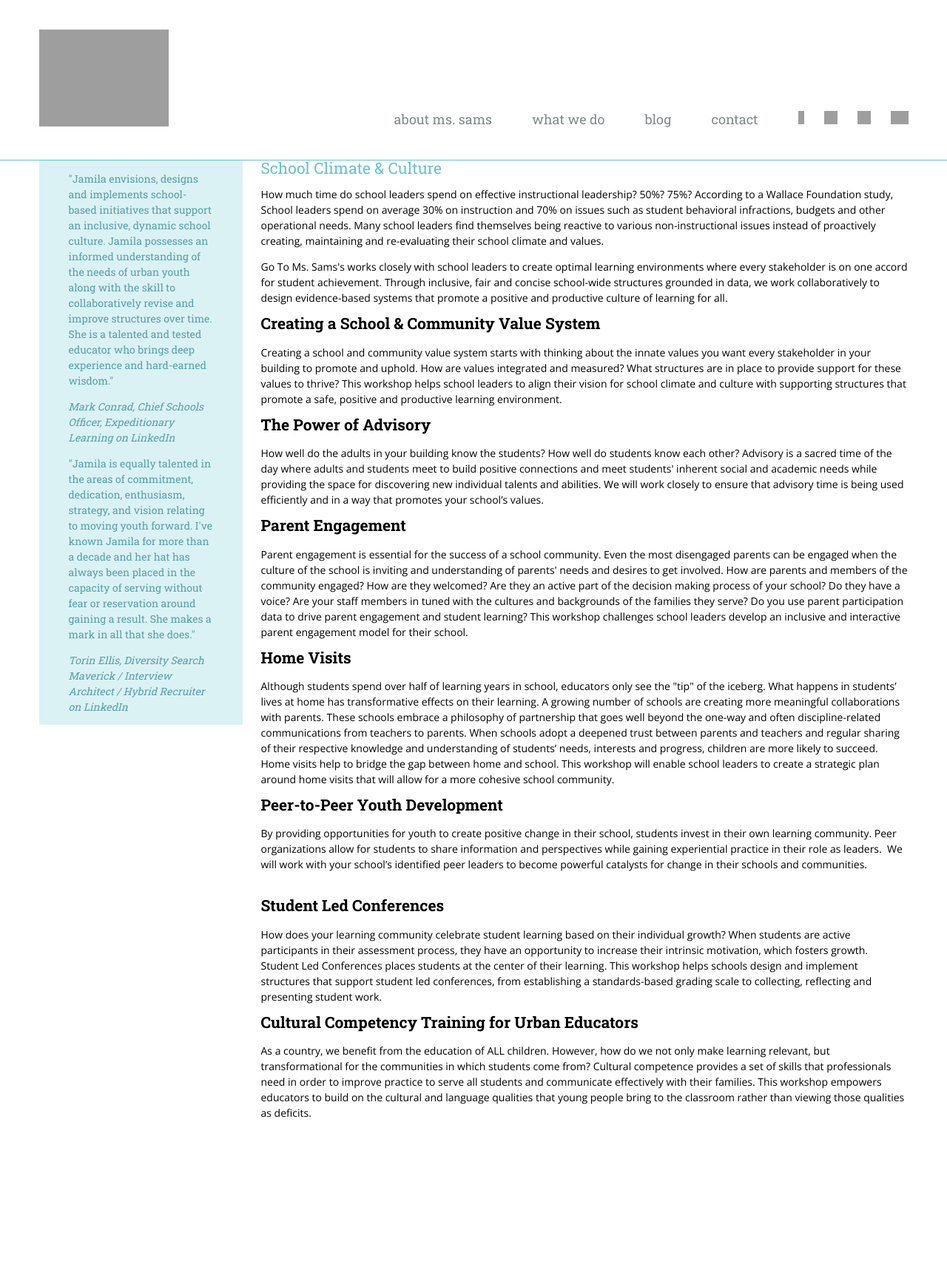
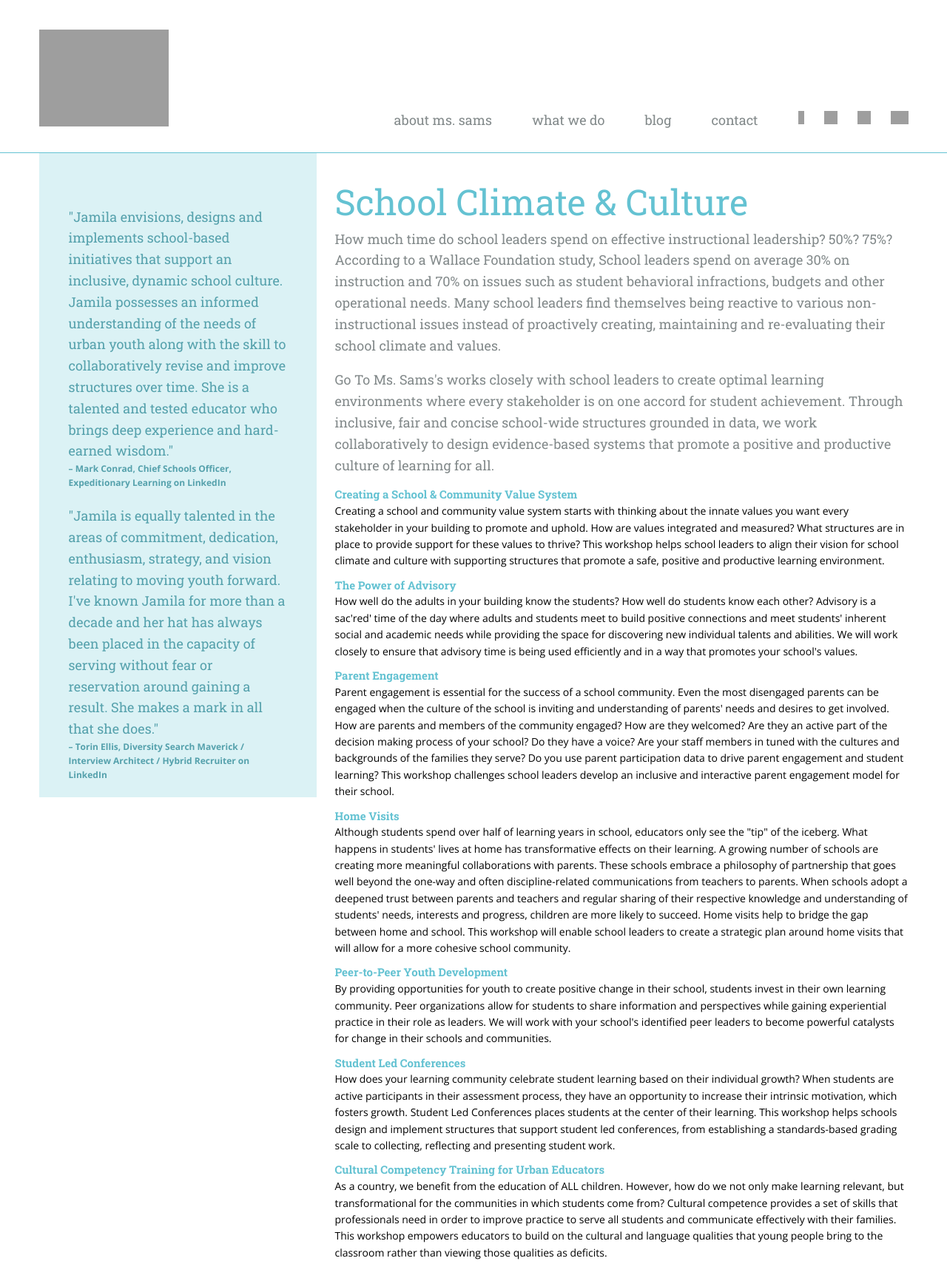
Before and after one commit to mikeriley131/gotomssams, a PHP site: page /interior.php in a window 1280 px wide. Shown: the whole page at 74% size. Before the commit the page ends 1511 px from the top, so only its background shows below. Run offline with PHP 8.4, Linux system fonts and the light colour scheme; grey boxes are pictures that could not be loaded.

Commit message:
Completed all interior styles but 100% height on sidebar

```diff
--- a/_assets/scss/partials/_elements.scss
+++ b/_assets/scss/partials/_elements.scss
@@ -5,7 +5,7 @@ body {
 	background-color: #fff;
 	font-family: $copy;
 	font-size: 14px;
-	line-height: 1.5;
+	line-height: 1.6;
 }
 h1, h2, h3, h4 {
 	font-family: $headings;
--- a/_assets/scss/partials/_interior.scss
+++ b/_assets/scss/partials/_interior.scss
@@ -3,7 +3,7 @@
 ============================================================================== */
 .interior {
 	header {
-		padding-bottom: 40px;
+		padding-bottom: 2em;
 		border-bottom: 1px solid $blue;
 	}
 	nav {
@@ -11,9 +11,44 @@
 	}
 	aside {
 		background-color: $light-blue;
+		font-family: $headings;
+		font-size: 18px;
 		color: $dark-blue;
+		padding-top: 3em;
+
+		p {
+			margin: 0;
+		}
+
+		cite {
+			font-family: $copy;
+			font-size: 12px;
+			font-style: normal;
+			font-weight: bold;
+			display: inline-block;
+
+			&:before {
+				content: '\2013 \0020'
+			}
+		}
 	}
 	h1 {
+		font-size: 48px;
 		color: $blue;
+		margin-bottom: .25em;
+	}
+	h2 {
+		font-size: 15px;
+		color: $blue;
+		font-weight: bold;
+		margin-bottom: .25em;
+	}
+	.content {
+		padding-top: 3em;
+	}
+	.intro {
+		font-family: $headings;
+		font-size: 18px;
+		color: $mid-grey;
 	}
 }
--- a/interior.php
+++ b/interior.php
@@ -43,7 +43,7 @@
 				</div>
 			</header>
 			<div class="row">
-				<aside class="max-3 desktop-3 tablet-2 mobile-3">
+				<aside class="max-4 desktop-4 tablet-2 mobile-3">
 					<blockquote>
 						<p>"Jamila envisions, designs and implements school-based initiatives that support an inclusive, dynamic school culture. Jamila possesses an informed understanding of the needs of urban youth along with the skill to collaboratively revise and improve structures over time. She is a talented and tested educator who brings deep experience and hard-earned wisdom."</p>
 						<cite>Mark Conrad, Chief Schools Officer, Expeditionary Learning on LinkedIn</cite>
@@ -54,27 +54,27 @@
 						<cite>Torin Ellis, Diversity Search Maverick / Interview Architect / Hybrid Recruiter  on LinkedIn</cite>
 					</blockquote>
 				</aside>
-				<section class="content max-9 desktop-9 tablet-4 mobile-3">
+				<section class="content max-8 desktop-8 tablet-4 mobile-3">
 					<h1>School Climate &amp; Culture</h1>
 					<p class="intro">How much time do school leaders spend on effective instructional leadership? 50%? 75%? According to a Wallace Foundation study, School leaders spend on average 30% on instruction and 70% on issues such as student behavioral infractions, budgets and other operational needs. Many school leaders find themselves being reactive to various non-instructional issues instead of proactively creating, maintaining and re-evaluating their school climate and values.</p>
 
 					<p class="intro">Go To Ms. Sams's works closely with school leaders to create optimal learning environments where every stakeholder is on one accord for student achievement. Through inclusive, fair and concise school-wide structures grounded in data, we work collaboratively to design evidence-based systems that promote a positive and productive culture of learning for all.</p>
 
-					<h2>Creating a School & Community Value System</h2>
+					<h2>Creating a School &amp; Community Value System</h2>
 					<p>Creating a school and community value system starts with thinking about the innate values you want every stakeholder in your building to promote and uphold. How are values integrated and measured? What structures are in place to provide support for these values to thrive? This workshop helps school leaders to align their vision for school climate and culture with supporting structures that promote a safe, positive and productive learning environment.</p>
 
 					<h2>The Power of Advisory</h2>
-					<p>How well do the adults in your building know the students? How well do students know each other? Advisory is a sacred time of the day where adults and students meet to build positive connections and meet students' inherent social and academic needs while providing the space for discovering new individual talents and abilities. We will work closely to ensure that advisory time is being used efficiently and in a way that promotes your school’s values.</p>
+					<p>How well do the adults in your building know the students? How well do students know each other? Advisory is a sac'red' time of the day where adults and students meet to build positive connections and meet students' inherent social and academic needs while providing the space for discovering new individual talents and abilities. We will work closely to ensure that advisory time is being used efficiently and in a way that promotes your school's values.</p>
 
 					<h2>Parent Engagement</h2>
 					<p>Parent engagement is essential for the success of a school community. Even the most disengaged parents can be engaged when the culture of the school is inviting and understanding of parents' needs and desires to get involved. How are parents and members of the community engaged? How are they welcomed? Are they an active part of the decision making process of your school? Do they have a voice? Are your staff members in tuned with the cultures and backgrounds of the families they serve? Do you use parent participation data to drive parent engagement and student learning? This workshop challenges school leaders develop an inclusive and interactive parent engagement model for their school.</p>
 
 					<h2>Home Visits</h2>
-					<p>Although students spend over half of learning years in school, educators only see the "tip" of the iceberg. What happens in students’ lives at home has transformative effects on their learning. A growing number of schools are creating more meaningful collaborations with parents. These schools embrace a philosophy of partnership that goes well beyond the one-way and often discipline-related communications from teachers to parents.
-					When schools adopt a deepened trust between parents and teachers and regular sharing of their respective knowledge and understanding of students’ needs, interests and progress, children are more likely to succeed. Home visits help to bridge the gap between home and school. This workshop will enable school leaders to create a strategic plan around home visits that will allow for a more cohesive school community.</p>
+					<p>Although students spend over half of learning years in school, educators only see the "tip" of the iceberg. What happens in students' lives at home has transformative effects on their learning. A growing number of schools are creating more meaningful collaborations with parents. These schools embrace a philosophy of partnership that goes well beyond the one-way and often discipline-related communications from teachers to parents.
+					When schools adopt a deepened trust between parents and teachers and regular sharing of their respective knowledge and understanding of students' needs, interests and progress, children are more likely to succeed. Home visits help to bridge the gap between home and school. This workshop will enable school leaders to create a strategic plan around home visits that will allow for a more cohesive school community.</p>
 
 					<h2>Peer-to-Peer Youth Development</h2>
-					<p>By providing opportunities for youth to create positive change in their school, students invest in their own learning community. Peer organizations allow for students to share information and perspectives while gaining experiential practice in their role as leaders.  We will work with your school’s identified peer leaders to become powerful catalysts for change in their schools and communities.</p>
+					<p>By providing opportunities for youth to create positive change in their school, students invest in their own learning community. Peer organizations allow for students to share information and perspectives while gaining experiential practice in their role as leaders.  We will work with your school's identified peer leaders to become powerful catalysts for change in their schools and communities.</p>
 
 					<h2>Student Led Conferences</h2>
 					<p>How does your learning community celebrate student learning based on their individual growth? When students are active participants in their assessment process, they have an opportunity to increase their intrinsic motivation, which fosters growth. Student Led Conferences places students at the center of their learning. This workshop helps schools design and implement structures that support student led conferences, from establishing a standards-based grading scale to collecting, reflecting and presenting student work.</p>
```
Also changed, not shown: _assets/css/main.css (+34 -2 lines), _assets/css/main.min.css, _assets/js/main.min.js.
